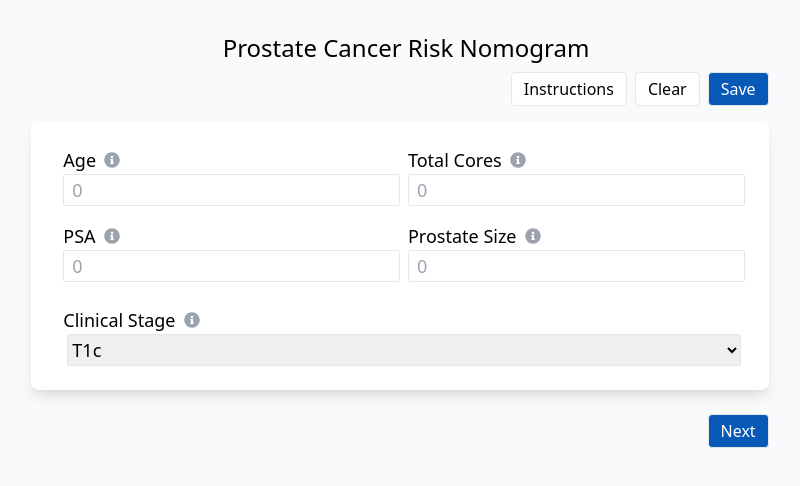
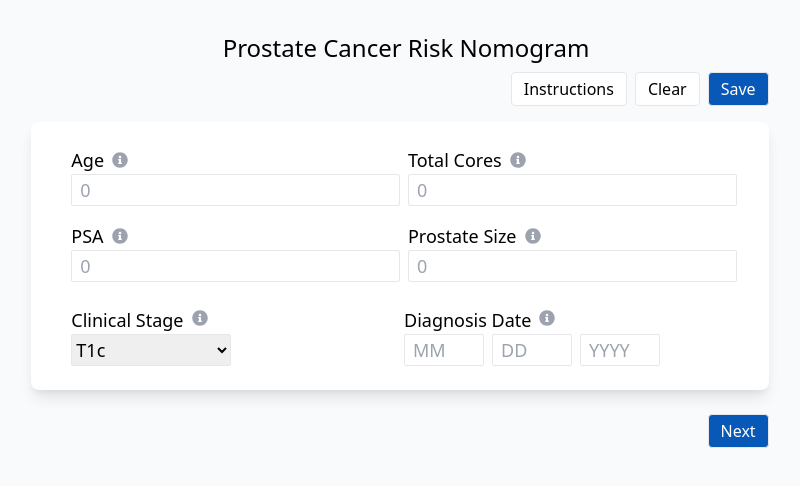
Before and after one commit to vidman22/nccn-risk-calculator, a React (Create React App) app: page / in a window 1280 px wide. Shown: the top 486 px of the page, without its empty margins (240-1040 px from the left). Built offline with nearby package versions, Linux system fonts and the light colour scheme; what @react-pdf/renderer would draw is missing.

Commit message:
parse date addition

```diff
--- a/package.json
+++ b/package.json
@@ -21,7 +21,6 @@
     "@types/react-router-dom": "^5.1.7",
     "react": "^17.0.2",
     "react-copy-to-clipboard": "^5.0.3",
-    "react-datepicker": "^3.8.0",
     "react-dom": "^17.0.2",
     "react-fast-compare": "^3.2.0",
     "react-router": "^5.2.0",
--- a/src/components/AnalysisModal/AnalysisModal.tsx
+++ b/src/components/AnalysisModal/AnalysisModal.tsx
@@ -60,7 +60,14 @@ export default function ShareLinkModal({
                     }
                 })
             })
-            pattern = pattern + "&age=" + (form.age.value || form.age.initialValue) + "&stage=" + (form.clinicalStage.value || form.clinicalStage.initialValue) + "&psa=" + (form.psa.value || form.psa.initialValue) + "&size=" + (form.prostateSize.value || form.prostateSize.initialValue) + "&cores=" + (form.totalCores.value || form.totalCores.initialValue);
+            pattern = pattern + "&age=" + (form.age.value || form.age.initialValue) +
+                    "&stage=" + (form.clinicalStage.value || form.clinicalStage.initialValue) +
+                    "&psa=" + (form.psa.value || form.psa.initialValue) +
+                    "&size=" + (form.prostateSize.value || form.prostateSize.initialValue) +
+                    "&month=" + (form.month.value || form.month.initialValue) +
+                    "&day=" + (form.day.value || form.day.initialValue) +
+                    "&year=" + (form.year.value || form.year.initialValue) +
+                    "&cores=" + (form.totalCores.value || form.totalCores.initialValue);
             return window.location.origin + '/?' + pattern;
 
         }, [cores, form])
--- a/src/containers/AppForm/AppForm.tsx
+++ b/src/containers/AppForm/AppForm.tsx
@@ -11,11 +11,11 @@ type Props = {
 
 const AppForm = ({ handleChange, form }: Props) => {
     return (
-        <div>
-            <div className='w-full flex flex-wrap flex-col justify-start items-center h-40'>
+        <div className='px-2'>
+            <div className='w-full flex flex-wrap flex-col justify-start items-center h-40 '>
                 {Object.keys(form).map((k, index) => {
                     const obj = form[k as keyof FormData];
-                    if (obj.options) {
+                    if (obj.options || obj.isDate) {
                         return null
                     }
                     return (
@@ -50,10 +50,10 @@ const AppForm = ({ handleChange, form }: Props) => {
                     );
                 })}
             </div>
-            <div className='relative flex flex-col w-full items-center justify-center'>
-                <div className='w-full flex flex-col justify-between items-start'>
-                    <div className='flex items-center'>
-                        <label className='text-lg w-full'>
+            <div className='relative flex w-full items-center justify-between'>
+                <div className='flex flex-1 flex-col justify-between items-start'>
+                    <div className='flex items-start justify-start'>
+                        <label className='text-lg'>
                             {form.clinicalStage.label}
                         </label>
                         <Tippy className='bg-gray-400 text-white rounded-md px-2 cursor-pointer' content={form.clinicalStage.description}>
@@ -63,7 +63,7 @@ const AppForm = ({ handleChange, form }: Props) => {
                         </Tippy>
                     </div>
                     <select
-                        className='w-full border border-gray-200 h-8 text-lg rounded-sm ml-1'
+                        className='w-40 border border-gray-200 h-8 text-lg rounded-sm'
                         name={'clinicalStage'}
                         value={form.clinicalStage.value}
                         onChange={handleChange}
@@ -76,6 +76,42 @@ const AppForm = ({ handleChange, form }: Props) => {
                     </select>
                 </div>
                 {!form.clinicalStage.validation.valid && <div style={{ top: '-6.25rem' }} className='absolute text-sm bg-white rounded p-4 shadow-lg font-medium text-red-500'>{form.clinicalStage.validation.msg}</div>}
+                <div className='flex flex-1 flex-col justify-center items-start ml-2'>
+                    <div className='flex flex-1 items-start'>
+                        <label className='text-lg'>
+                            Diagnosis Date
+                        </label>
+                        <Tippy className='bg-gray-400 text-white rounded-md px-2 cursor-pointer' content={'The date of diagnosis (MM-DD-YYYY)'}>
+                            <div className='ml-1'>
+                                <FontAwesomeIcon className='text-gray-400 ml-1' icon={faInfoCircle} />
+                            </div>
+                        </Tippy>
+                    </div>
+                    <div className='flex flex-1 justify-start items-center'>
+                        {Object.keys(form).map((k, index) => {
+                            const obj = form[k as keyof FormData];
+                            if (obj.isDate) {
+                                return (
+                                    <div key={k}>
+                                        <input
+                                            className='border border-gray-200 h-8 text-lg px-2 rounded-sm w-20 mr-2'
+                                            name={k}
+                                            minLength={parseInt(obj.min)}
+                                            maxLength={parseInt(obj.max)}
+                                            step={obj.step || "1"}
+                                            type={obj.type}
+                                            placeholder={obj.placeholder}
+                                            value={obj.value}
+                                            onChange={handleChange}
+                                        />
+                                        {!obj.validation.valid && <div style={{ bottom: '-1.25rem' }} className='absolute text-sm font-medium text-red-500'>{obj.validation.msg}</div>}
+                                    </div>
+                                )
+                            }
+                            return null;
+                        })}
+                    </div>
+                </div>
             </div>
         </div>
     );
--- a/src/containers/CoreDataTable/CoreDataTable.tsx
+++ b/src/containers/CoreDataTable/CoreDataTable.tsx
@@ -76,7 +76,7 @@ export default function CoreDataTable({ addCore, removeCore, setCores, cores, se
 
     return (
         <div className='relative'>
-            {showWarning && <span style={{right: 0}} className='absolute text-red-500 border-2 rounded px-2 border-red-400'>Gleason scores less than 3 are not factored into risk</span>}
+            {showWarning && <span style={{ right: 0 }} className='absolute text-red-500 border-2 rounded px-2 border-red-400'>Gleason scores less than 3 are not factored into risk</span>}
             <div className='flex items-center my-2'>
                 <h2 className='text-2xl font-medium'>Core Data</h2>
                 <Tippy className='bg-gray-400 text-white rounded-md px-2 cursor-pointer' content='Enter only positive cores tested'>
@@ -110,7 +110,7 @@ export default function CoreDataTable({ addCore, removeCore, setCores, cores, se
                                     className='relative w-32 mr-2'
                                     key={index + k}
                                 >
-                                    {obj.validation.msg && <p style={{bottom: '-1.25rem'}} className='absolute text-red-500'>{obj.validation.msg}</p>}
+                                    {obj.validation.msg && <p style={{ bottom: '-1.25rem' }} className='absolute text-red-500'>{obj.validation.msg}</p>}
                                     <input
                                         className='h-8 px-2 text-lg border border-gray-200 rounded-sm w-full'
                                         name={k}
@@ -125,15 +125,21 @@ export default function CoreDataTable({ addCore, removeCore, setCores, cores, se
                                 </div>
                             )
                         })}
-                        <div className='w-12'>
-                            <DeleteIcon onClick={() => removeCore(rowIndex)} icon={faMinusCircle} />
-                        </div>
+                        <Tippy className='bg-gray-400 text-white rounded-md px-2 cursor-pointer' content={'Remove'}>
+                            <div className='w-12'>
+                                <DeleteIcon onClick={() => removeCore(rowIndex)} icon={faMinusCircle} />
+                            </div>
+                        </Tippy>
                     </div>
                     ))}
                 </div>
             </div>
             <div className='w-full flex justify-center mt-3'>
-                <Icon onClick={() => addCore()} icon={faPlusCircle} />
+                <Tippy className='bg-gray-400 text-white rounded-md px-2 cursor-pointer' content={'Add a new core'}>
+                    <div>
+                        <Icon onClick={() => addCore()} icon={faPlusCircle} className='h-12 w-12' />
+                    </div>
+                </Tippy>
             </div>
         </div>
     );
--- a/src/data/formData.ts
+++ b/src/data/formData.ts
@@ -23,6 +23,7 @@ export type ClinicalStage = 'T1a' | 'T1b' | 'T1c' | 'T2a' | 'T2b' | 'T2c' | 'T3a
 
 export interface FormValue {
     value: string;
+    isDate?: boolean;
     initialValue: string;
     type: string;
     step?: string;
@@ -40,6 +41,9 @@ export interface FormData {
     psa: FormValue;
     clinicalStage: FormValue;
     prostateSize: FormValue;
+    month: FormValue;
+    day: FormValue;
+    year: FormValue;
     totalCores: FormValue;
 }
 
@@ -93,17 +97,65 @@ export const formData = {
     prostateSize: {
         value: '',
         initialValue: '0',
-        type: "number",
+        type: 'number',
         validation: {
             touched: false,
             valid: true,
             msg: "",
         },
         label: "Prostate Size",
-        min: '10',
-        max: '35',
+        min: '9',
+        max: '250',
         placeholder: "0",
-        description: "Input the size of the prostate in cc (cubic centimeters), ml (milliliters), or grams.",
+        description: "Input the size of the prostate in cc (cubic centimeters)",
+    },
+    month: {
+        value: '',
+        isDate: true,
+        initialValue: '',
+        type: 'text',
+        validation: {
+            touched: false,
+            valid: true,
+            msg: '',
+        },
+        max: '2',
+        min: '2',
+        label: 'Month',
+        placeholder: 'MM',
+        description: 'Select the date of diagnosis',
+    },
+    day: {
+        value: '',
+        isDate: true,
+        initialValue: '',
+        type: 'text',
+        validation: {
+            touched: false,
+            valid: true,
+            msg: '',
+        },
+        max: '2',
+        min: '2',
+        label: 'Day',
+        placeholder: 'DD',
+        description: 'Select the date of diagnosis',
+    },
+    year: {
+        value: '',
+        isDate: true,
+        initialValue: '',
+        type: 'text',
+        validation: {
+            touched: false,
+            valid: true,
+            msg: '',
+        },
+        max: '4',
+        min: '4',
+        label: 'Year',
+        placeholder: 'YYYY',
+        description: 'Select the date of diagnosis',
     },
     clinicalStage: {
         value: 'T1c',
--- a/src/helpers.ts
+++ b/src/helpers.ts
@@ -180,6 +180,30 @@ export const parseForm: (query: URLSearchParams, form: FormData ) => FormData =
                 newPSA.validation = newPSAValidation;
                 newForm.psa = newPSA
                 break;
+            case 'month':
+                const newMonth = {...newForm.month};
+                const newMonthValidation = {...newMonth.validation};
+                newMonth.value = value;
+                newMonthValidation.valid = true;
+                newMonth.validation = newMonthValidation;
+                newForm.month = newMonth
+                break;
+            case 'day':
+                const newDay = {...newForm.day};
+                const newDayValidation = {...newDay.validation};
+                newDay.value = value;
+                newDayValidation.valid = true;
+                newDay.validation = newDayValidation;
+                newForm.day = newDay
+                break;
+            case 'year':
+                const newYear = {...newForm.year};
+                const newYearValidation = {...newYear.validation};
+                newYear.value = value;
+                newYearValidation.valid = true;
+                newYear.validation = newYearValidation;
+                newForm.year = newYear
+                break;
             case 'size':
                 const newSize = {...newForm.prostateSize};
                 const newSizeValidation = {...newSize.validation};
```
Also changed, not shown: src/containers/LandingPage.tsx (+29 -5 lines), 1 other file (tests, documents, lock files or other folders).
